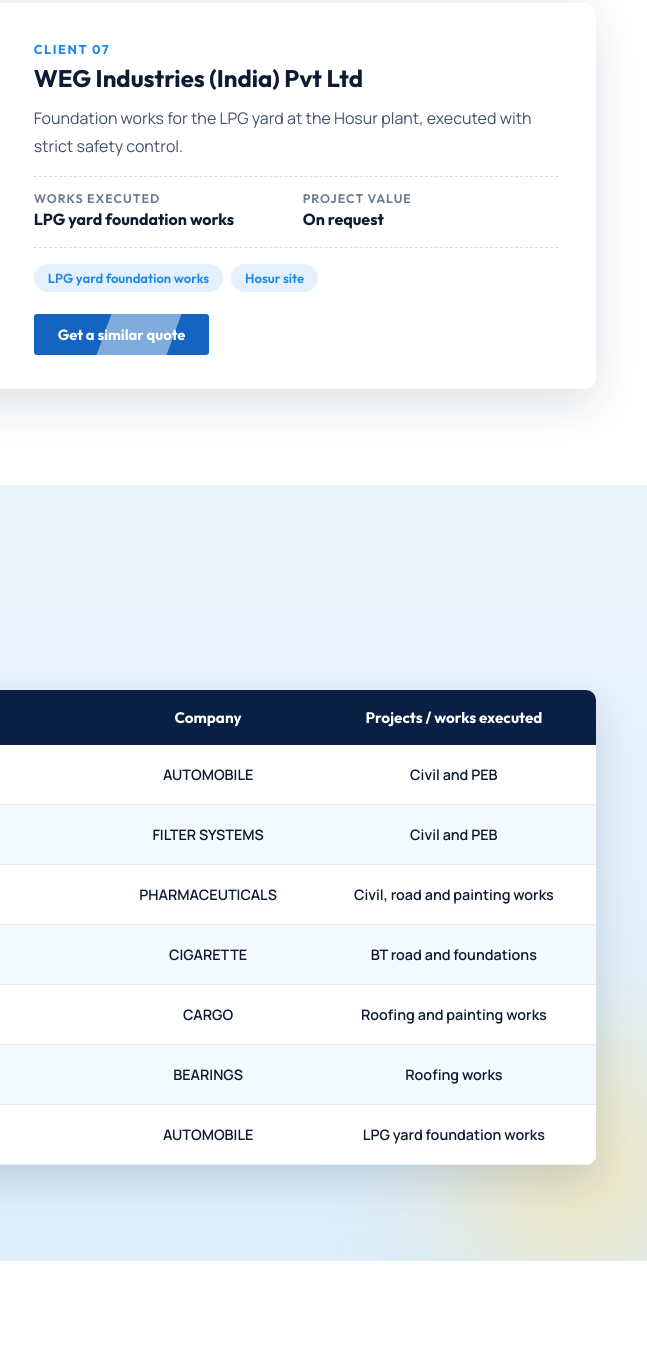
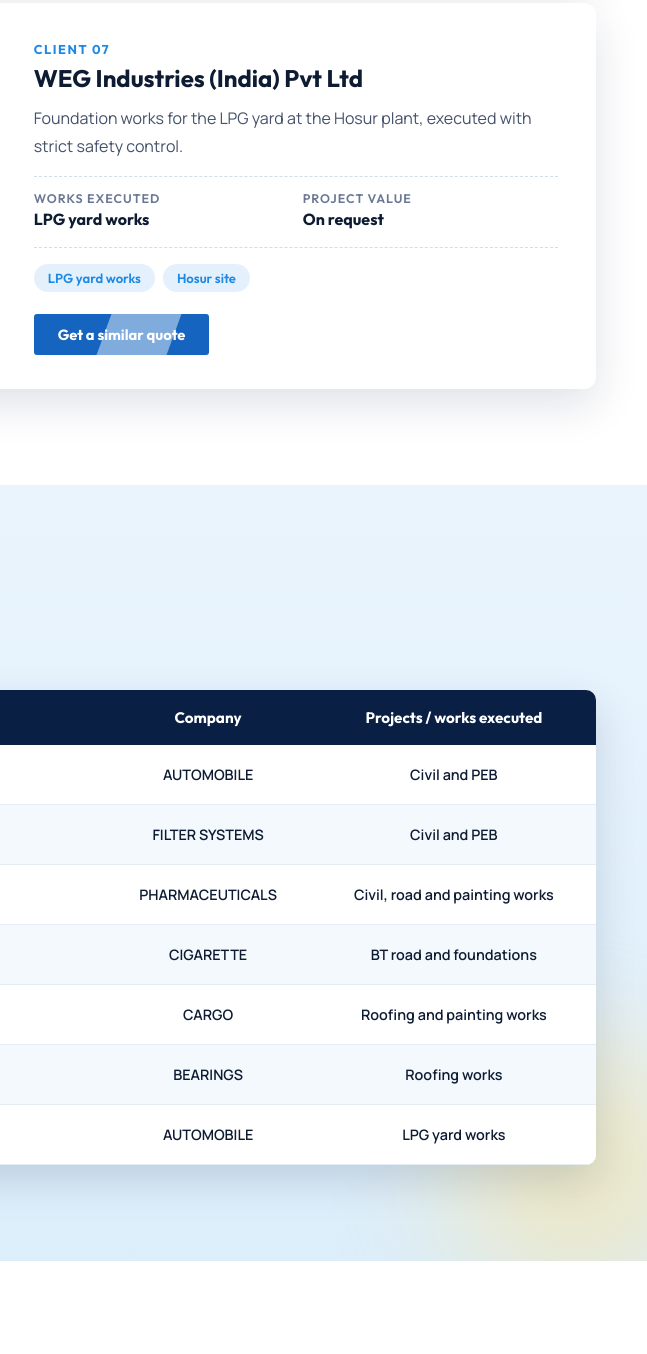
Before and after one commit to srharish34-wq/BHARANI-CONSTRUCTION, a plain HTML site: page clients.html in a window 1280 px wide. Shown: the part 3666-5020 px from the top of the page, 633-1280 px from the left. Drawn offline with Linux system fonts and the light colour scheme.

```diff
--- a/clients.html
+++ b/clients.html
@@ -98,8 +98,8 @@
 <article class="crow rv" data-ind="Automobile" style="--c:#1E88E5">
   <div class="cimg"><img src="images/clients/weg-work.jpg" alt="WEG Industries (India) Pvt Ltd project" loading="lazy" width="600" height="420"><b>07</b><em>Automobile</em></div>
   <div class="ctx"><small>Client 07</small><h3>WEG Industries (India) Pvt Ltd</h3><p>Foundation works for the LPG yard at the Hosur plant, executed with strict safety control.</p>
-    <div class="meta"><div><i>Works executed</i><strong>LPG yard foundation works</strong></div><div><i>Project value</i><strong>On request</strong></div></div>
-    <div class="tags"><span>LPG yard foundation works</span><span>Hosur site</span></div>
+    <div class="meta"><div><i>Works executed</i><strong>LPG yard works</strong></div><div><i>Project value</i><strong>On request</strong></div></div>
+    <div class="tags"><span>LPG yard works</span><span>Hosur site</span></div>
     <button class="btn blue shine" data-open-enquiry>Get a similar quote</button></div>
 </article>
     </div>
@@ -112,7 +112,7 @@
     <div class="head rv"><h2>Client list at a glance</h2></div>
     <div class="tbl-w rv"><table class="tbl">
       <thead><tr><th>S.No</th><th>Clients</th><th>Company</th><th>Projects / works executed</th></tr></thead>
-      <tbody><tr class="rv" style="--c:#1565C0"><td>1</td><td>JAMNA AUTO INDUSTRIES PVT LTD</td><td>AUTOMOBILE</td><td>Civil and PEB</td></tr><tr class="rv" style="--c:#12B5A6"><td>2</td><td>MAHLE ANAND FILTER SYSTEMS PRIVATE LIMITED (ANAND GROUPS)</td><td>FILTER SYSTEMS</td><td>Civil and PEB</td></tr><tr class="rv" style="--c:#F28C28"><td>3</td><td>SUN PHARMACEUTICALS INDUSTRIES LTD</td><td>PHARMACEUTICALS</td><td>Civil, road and painting works</td></tr><tr class="rv" style="--c:#6C4DE6"><td>4</td><td>ITC LTD – ATC</td><td>CIGARETTE</td><td>BT road and foundations</td></tr><tr class="rv" style="--c:#E0457B"><td>5</td><td>ALL CARGO TERMINALS LTD</td><td>CARGO</td><td>Roofing and painting works</td></tr><tr class="rv" style="--c:#C9A227"><td>6</td><td>BIMETAL BEARINGS LTD (AMALGAMATION GROUPS)</td><td>BEARINGS</td><td>Roofing works</td></tr><tr class="rv" style="--c:#1E88E5"><td>7</td><td>WEG INDUSTRIES (INDIA) PVT LTD</td><td>AUTOMOBILE</td><td>LPG yard foundation works</td></tr></tbody>
+      <tbody><tr class="rv" style="--c:#1565C0"><td>1</td><td>JAMNA AUTO INDUSTRIES PVT LTD</td><td>AUTOMOBILE</td><td>Civil and PEB</td></tr><tr class="rv" style="--c:#12B5A6"><td>2</td><td>MAHLE ANAND FILTER SYSTEMS PRIVATE LIMITED (ANAND GROUPS)</td><td>FILTER SYSTEMS</td><td>Civil and PEB</td></tr><tr class="rv" style="--c:#F28C28"><td>3</td><td>SUN PHARMACEUTICALS INDUSTRIES LTD</td><td>PHARMACEUTICALS</td><td>Civil, road and painting works</td></tr><tr class="rv" style="--c:#6C4DE6"><td>4</td><td>ITC LTD – ATC</td><td>CIGARETTE</td><td>BT road and foundations</td></tr><tr class="rv" style="--c:#E0457B"><td>5</td><td>ALL CARGO TERMINALS LTD</td><td>CARGO</td><td>Roofing and painting works</td></tr><tr class="rv" style="--c:#C9A227"><td>6</td><td>BIMETAL BEARINGS LTD (AMALGAMATION GROUPS)</td><td>BEARINGS</td><td>Roofing works</td></tr><tr class="rv" style="--c:#1E88E5"><td>7</td><td>WEG INDUSTRIES (INDIA) PVT LTD</td><td>AUTOMOBILE</td><td>LPG yard  works</td></tr></tbody>
     </table></div>
   </div>
 </section>
@@ -153,7 +153,7 @@
 <footer class="ftr">
   <div class="wrap fgrid">
         <div><a href="index.html" class="brand"><img src="images/logo.png" alt="Bharani logo" width="56" height="56" loading="lazy"></a>
-      <p>Industrial infra developers delivering PEB, civil, flooring, roofing and treatment plants across Tamil Nadu.</p></div>
+      <p>Industrial infra developers delivering PEB, civil, flooring, roofing and treatment plants across Inida.</p></div>
     <div><h4>Quick links</h4><a href="index.html">Home</a><a href="aboutus.html">About Us</a><a href="services.html">Services</a><a href="projects.html">Projects</a><a href="clients.html">Clients</a><a href="contact.html">Contact</a></div>
     <div><h4>Services</h4><a href="services.html#peb">PEB Buildings</a><a href="services.html#flooring">Industrial Flooring</a><a href="services.html#roofing">Roofing</a><a href="services.html#civil">Civil Works</a><a href="services.html#etp">ETP / STP</a><a href="services.html#hydrant">Fire Hydrant</a></div>
     <div><h4>Contact</h4><address>Plot G1, C Block, Bringapuri Apartment, Rajeswari Street, Kamarajar Nagar, Choolaimedu, Chennai – 600 094<br><a href="tel:+919361703989">+91 93617 03989</a><br><a href="mailto:info@bharaniengineers.com">info@bharaniengineers.com</a></address>
@@ -166,7 +166,7 @@
   <a class="s-x" href="https://x.com/bharani_chn" target="_blank" rel="noopener" aria-label="X (Twitter)" data-t="X"><svg viewBox="0 0 24 24"><path fill="currentColor" d="M18.901 1.153h3.68l-8.04 9.19L24 22.846h-7.406l-5.8-7.584-6.638 7.584H.474l8.6-9.83L0 1.154h7.594l5.243 6.932ZM17.61 20.644h2.039L6.486 3.24H4.298Z"/></svg></a>
   <a class="s-fb" href="https://www.facebook.com/BharaniEngineersandContractors/" target="_blank" rel="noopener" aria-label="Facebook" data-t="Facebook"><svg viewBox="0 0 24 24"><path fill="currentColor" d="M24 12.073c0-6.627-5.373-12-12-12s-12 5.373-12 12c0 5.99 4.388 10.954 10.125 11.854v-8.385H7.078v-3.47h3.047V9.43c0-3.007 1.792-4.669 4.533-4.669 1.312 0 2.686.235 2.686.235v2.953H15.83c-1.491 0-1.956.925-1.956 1.874v2.25h3.328l-.532 3.47h-2.796v8.385C19.612 23.027 24 18.062 24 12.073z"/></svg></a>
   <a class="s-ig" href="https://www.instagram.com/bharaniengineers/" target="_blank" rel="noopener" aria-label="Instagram" data-t="Instagram"><svg viewBox="0 0 24 24" fill="none" stroke="currentColor" stroke-width="2"><rect x="3" y="3" width="18" height="18" rx="5"/><circle cx="12" cy="12" r="4"/><circle cx="17.5" cy="6.5" r="1" fill="currentColor"/></svg></a>
-  <a class="s-wa" href="https://wa.me/919361703989" target="_blank" rel="noopener" aria-label="WhatsApp" data-t="WhatsApp"><svg viewBox="0 0 24 24"><path fill="none" stroke="currentColor" stroke-width="2" d="M12 2a10 10 0 0 0-8.6 15.1L2 22l5-1.3A10 10 0 1 0 12 2z"/><path fill="currentColor" d="M8.4 7.4c.2 3.6 3.4 6.8 7 7.1l1.4-1.6-2.4-1.2-1 .8c-1-.4-2-1.4-2.5-2.5l.8-1-1.2-2.4z"/></svg></a>
+  <a class="s-wa" href="https://wa.me/919600647468" target="_blank" rel="noopener" aria-label="WhatsApp" data-t="WhatsApp"><svg viewBox="0 0 24 24"><path fill="none" stroke="currentColor" stroke-width="2" d="M12 2a10 10 0 0 0-8.6 15.1L2 22l5-1.3A10 10 0 1 0 12 2z"/><path fill="currentColor" d="M8.4 7.4c.2 3.6 3.4 6.8 7 7.1l1.4-1.6-2.4-1.2-1 .8c-1-.4-2-1.4-2.5-2.5l.8-1-1.2-2.4z"/></svg></a>
 </div>
 
 <div class="modal" id="modal" aria-hidden="true">
```
